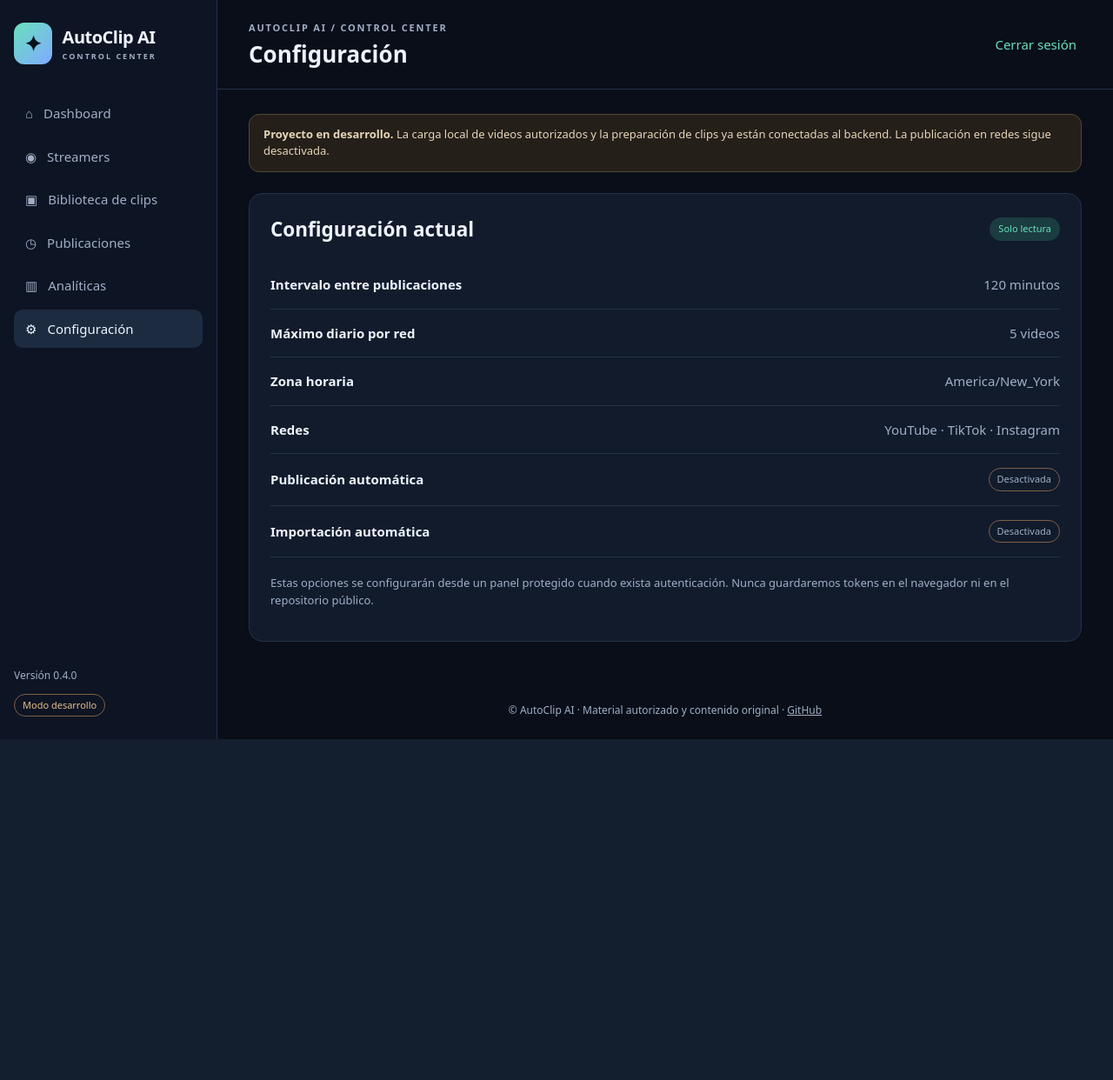
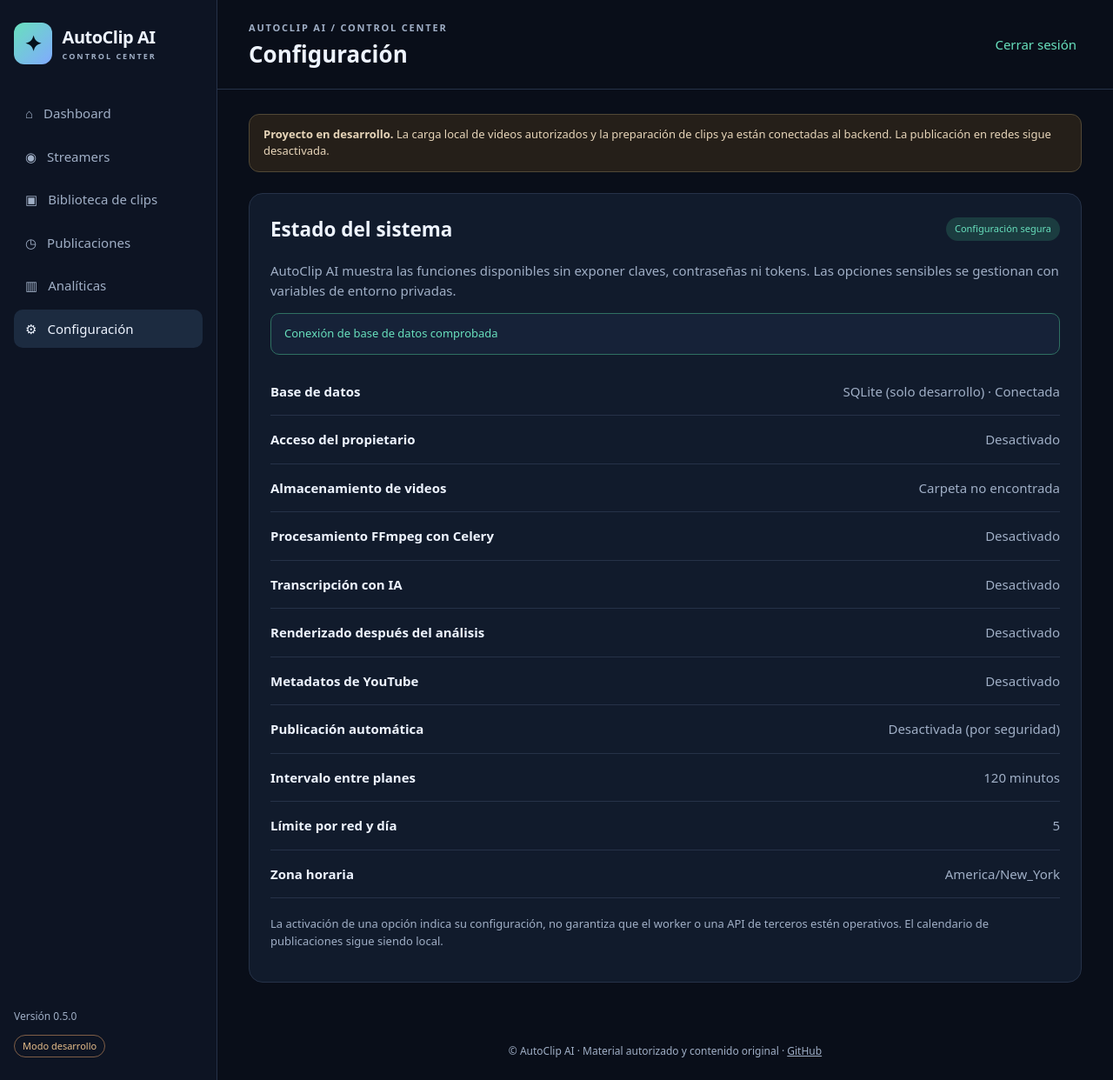
Before and after one commit to luffy098549/autoclip-ai, a Flask app: page /settings in a window 1280 px wide. Shown: the whole page at 87% size. Before the commit the page ends 850 px from the top, so only its background shows below. Run offline with Flask 3, Linux system fonts and the light colour scheme; the visitor is signed in with stand-in values (Sample User, id 1); some libraries are stand-ins or nearby versions.

Commit message:
feat(web): live system diagnostics and private dashboard metrics

```diff
--- a/app/__init__.py
+++ b/app/__init__.py
@@ -1,7 +1,7 @@
 """Flask application factory for AutoClip AI."""
 import os
 import secrets
-from flask import Flask, jsonify
+from flask import Flask, jsonify, request
 from flask_wtf.csrf import CSRFProtect
 from flask_migrate import Migrate
 from .models import db
@@ -46,6 +46,21 @@ def create_app(config=None):
     app.register_blueprint(planning_bp, url_prefix="/api")
     from .routes.previews import previews_bp
     app.register_blueprint(previews_bp, url_prefix="/api")
+    from .routes.system import system_bp
+    app.register_blueprint(system_bp, url_prefix="/api")
+
+    @app.after_request
+    def secure_browser_response(response):
+        response.headers.setdefault("X-Content-Type-Options", "nosniff")
+        response.headers.setdefault("X-Frame-Options", "DENY")
+        response.headers.setdefault("Referrer-Policy", "strict-origin-when-cross-origin")
+        response.headers.setdefault("Content-Security-Policy",
+            "default-src 'self'; script-src 'self'; style-src 'self'; "
+            "img-src 'self' data:; media-src 'self'; connect-src 'self'; "
+            "frame-ancestors 'none'; form-action 'self'; base-uri 'none'")
+        if request.path.startswith("/api/"):
+            response.headers["Cache-Control"] = "private, no-store"
+        return response
 
     @app.get("/health")
     def health():
--- a/app/routes/api.py
+++ b/app/routes/api.py
@@ -34,6 +34,7 @@ def status():
 
 
 @api_bp.get("/summary")
+@admin_only
 def summary():
     counts = {"streamers": 0, "sources": 0, "clips": 0, "publications": 0}
     models = {"streamers": Streamer, "sources": MediaSource, "clips": Clip, "publications": Publication}
--- /dev/null
+++ b/app/routes/system.py
@@ -0,0 +1,50 @@
+"""Authenticated operational status; never expose tokens or private settings."""
+import os
+from pathlib import Path
+
+from flask import Blueprint, current_app, jsonify
+from sqlalchemy import text
+from sqlalchemy.exc import SQLAlchemyError
+
+from ..models import db
+from ..scheduler import MAX_PER_DAY, MIN_INTERVAL, TIMEZONE
+from ..security import admin_only
+
+system_bp = Blueprint("system", __name__)
+
+
+@system_bp.get("/system")
+@admin_only
+def system_status():
+    app = current_app
+    try:
+        db.session.execute(text("SELECT 1"))
+        database_connected = True
+        database_error = None
+    except SQLAlchemyError:
+        db.session.rollback()
+        database_connected = False
+        database_error = "No se pudo establecer conexión con la base de datos"
+    dialect = db.engine.dialect.name
+    result = {
+        "version": "0.5.0",
+        "database": {
+            "dialect": dialect,
+            "engine": "PostgreSQL" if dialect == "postgresql" else "SQLite (solo desarrollo)",
+            "connected": database_connected,
+            "message": database_error,
+        },
+        "owner_login_configured": bool(app.config.get("ADMIN_PASSWORD_HASH")),
+        "media_storage_available": Path(app.config["MEDIA_ROOT"]).is_dir(),
+        "processing_enabled": bool(app.config.get("PROCESSING_ENABLED")),
+        "ai_enabled": bool(app.config.get("AI_ENABLED")),
+        "auto_render_enabled": bool(app.config.get("AUTO_RENDER_ENABLED")),
+        "youtube_monitoring_enabled": bool(
+            app.config.get("MONITORING_ENABLED") and os.getenv("YOUTUBE_API_KEY")
+        ),
+        "social_publishing_enabled": False,
+        "time_zone": str(TIMEZONE),
+        "interval_minutes": int(MIN_INTERVAL.total_seconds() / 60),
+        "daily_limit": MAX_PER_DAY,
+    }
+    return jsonify(result), 200 if database_connected else 503
--- /dev/null
+++ b/app/static/css/system.css
@@ -0,0 +1 @@
+.system-health{padding:13px 15px;margin:15px 0;border:1px solid var(--border);border-radius:10px;background:var(--panel2);font-size:13px}.system-health.ok{border-color:#2f7062;color:var(--accent)}.system-health.error{border-color:#8a554c;color:#ffad9d}
--- /dev/null
+++ b/app/static/js/system.js
@@ -0,0 +1,35 @@
+"use strict";
+document.addEventListener("DOMContentLoaded",async()=>{
+  const indicator=document.getElementById("system-health");
+  if(!indicator) return;
+  const set=(key,value)=>{
+    const target=document.querySelector('[data-system="'+key+'"]');
+    if(target)target.textContent=value;
+  };
+  const onOff=active=>active?"Configurado":"Desactivado";
+  try{
+    const res=await fetch("/api/system",{
+      credentials:"same-origin",headers:{"Accept":"application/json"}
+    });
+    const state=await res.json();
+    indicator.textContent=state.database?.connected ?
+      "Conexión de base de datos comprobada" :
+      (state.database?.message||"No se pudo comprobar la conexión");
+    indicator.className="system-health "+(state.database?.connected?"ok":"error");
+    set("database",(state.database?.engine||"Desconocida")+
+      " · "+(state.database?.connected?"Conectada":"Sin conexión"));
+    set("owner_login",onOff(state.owner_login_configured));
+    set("storage",state.media_storage_available?"Carpeta disponible":"Carpeta no encontrada");
+    set("processing",onOff(state.processing_enabled));
+    set("ai",onOff(state.ai_enabled));
+    set("auto_render",onOff(state.auto_render_enabled));
+    set("monitoring",onOff(state.youtube_monitoring_enabled));
+    set("publishing","Desactivada (por seguridad)");
+    set("interval",state.interval_minutes+" minutos");
+    set("limit",String(state.daily_limit));
+    set("timezone",state.time_zone);
+  }catch(error){
+    indicator.textContent="No se pudo consultar el estado del sistema";
+    indicator.className="system-health error";
+  }
+});
--- a/app/templates/base.html
+++ b/app/templates/base.html
@@ -11,10 +11,12 @@
   <link rel="stylesheet" href="{{ url_for('static', filename='css/forms.css') }}">
   <link rel="stylesheet" href="{{ url_for('static', filename='css/planning.css') }}">
   <link rel="stylesheet" href="{{ url_for('static', filename='css/library.css') }}">
+  <link rel="stylesheet" href="{{ url_for('static', filename='css/system.css') }}">
   <script defer src="{{ url_for('static', filename='js/app.js') }}"></script>
   <script defer src="{{ url_for('static', filename='js/catalog.js') }}"></script>
   <script defer src="{{ url_for('static', filename='js/planning.js') }}"></script>
   <script defer src="{{ url_for('static', filename='js/library.js') }}"></script>
+  <script defer src="{{ url_for('static', filename='js/system.js') }}"></script>
 </head>
 <body>
   <a href="#main" class="skip-link">Saltar al contenido</a>
@@ -29,7 +31,7 @@
         <a href="{{ url_for('dashboard.analytics') }}" class="{{ 'active' if request.path == '/analytics' else '' }}">▥ <span>Analíticas</span></a>
         <a href="{{ url_for('dashboard.settings') }}" class="{{ 'active' if request.path == '/settings' else '' }}">⚙ <span>Configuración</span></a>
       </nav>
-      <div class="sidebar-footer">Versión 0.4.0 <span class="status-pill">Modo desarrollo</span></div>
+      <div class="sidebar-footer">Versión 0.5.0 <span class="status-pill">Modo desarrollo</span></div>
     </aside>
     <div class="workspace">
       <header class="topbar">
--- a/app/templates/settings.html
+++ b/app/templates/settings.html
@@ -1,6 +1,27 @@
 {% extends "base.html" %}
 {% block content %}
-<section class="panel"><div class="section-heading"><h2>Configuración actual</h2><span class="tag">Solo lectura</span></div>
-<div class="settings-list"><div><b>Intervalo entre publicaciones</b><span>120 minutos</span></div><div><b>Máximo diario por red</b><span>5 videos</span></div><div><b>Zona horaria</b><span>America/New_York</span></div><div><b>Redes</b><span>YouTube · TikTok · Instagram</span></div><div><b>Publicación automática</b><span class="status-pill">Desactivada</span></div><div><b>Importación automática</b><span class="status-pill">Desactivada</span></div></div>
-<p class="smallprint">Estas opciones se configurarán desde un panel protegido cuando exista autenticación. Nunca guardaremos tokens en el navegador ni en el repositorio público.</p></section>
+<section class="panel">
+  <div class="section-heading"><h2>Estado del sistema</h2><span class="tag">Configuración segura</span></div>
+  <p class="muted">AutoClip AI muestra las funciones disponibles sin exponer claves, contraseñas ni tokens. Las opciones sensibles se gestionan con variables de entorno privadas.</p>
+  {% if session.get('admin_authenticated') %}
+  <div id="system-health" class="system-health" role="status">Consultando los servicios…</div>
+  <div class="settings-list">
+    <div><b>Base de datos</b><span data-system="database">Comprobando…</span></div>
+    <div><b>Acceso del propietario</b><span data-system="owner_login">Comprobando…</span></div>
+    <div><b>Almacenamiento de videos</b><span data-system="storage">Comprobando…</span></div>
+    <div><b>Procesamiento FFmpeg con Celery</b><span data-system="processing">Comprobando…</span></div>
+    <div><b>Transcripción con IA</b><span data-system="ai">Comprobando…</span></div>
+    <div><b>Renderizado después del análisis</b><span data-system="auto_render">Comprobando…</span></div>
+    <div><b>Metadatos de YouTube</b><span data-system="monitoring">Comprobando…</span></div>
+    <div><b>Publicación automática</b><span data-system="publishing">Desactivada</span></div>
+    <div><b>Intervalo entre planes</b><span data-system="interval">120 minutos</span></div>
+    <div><b>Límite por red y día</b><span data-system="limit">5</span></div>
+    <div><b>Zona horaria</b><span data-system="timezone">America/New_York</span></div>
+  </div>
+  <p class="smallprint">La activación de una opción indica su configuración, no garantiza que el worker o una API de terceros estén operativos. El calendario de publicaciones sigue siendo local.</p>
+  {% else %}
+  <p class="muted">Los detalles de configuración solo se muestran al propietario.</p>
+  <a class="button" href="{{ url_for('auth.login') }}">Entrar al panel</a>
+  {% endif %}
+</section>
 {% endblock %}
```
Also changed, not shown: app/templates/index.html (+7 -3 lines), tests/test_dashboard.py (+10 -1 lines), tests/test_system.py (added, +32 -0 lines), README.md.
